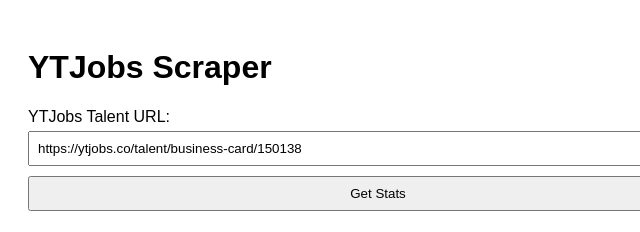
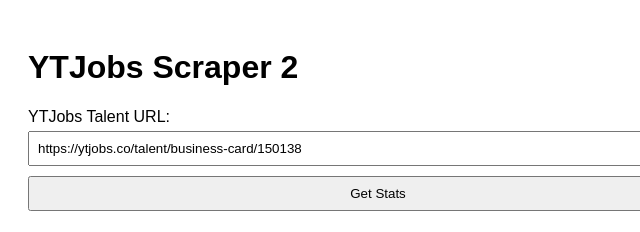
Before and after one commit to TheMADQ/TheMADQ, a plain HTML site: page scrape test.html in a window 1280 px wide. Shown: the top 232 px of the page, 0-640 px from the left. Drawn offline with Linux system fonts and the light colour scheme.

Commit message:
Update scrape test.html

```diff
--- a/scrape test.html
+++ b/scrape test.html
@@ -10,7 +10,7 @@
   </style>
 </head>
 <body>
-  <h1>YTJobs Scraper</h1>
+  <h1>YTJobs Scraper 2</h1>
   <label for="url">YTJobs Talent URL:</label>
   <input id="url" value="https://ytjobs.co/talent/business-card/150138" />
 
```
